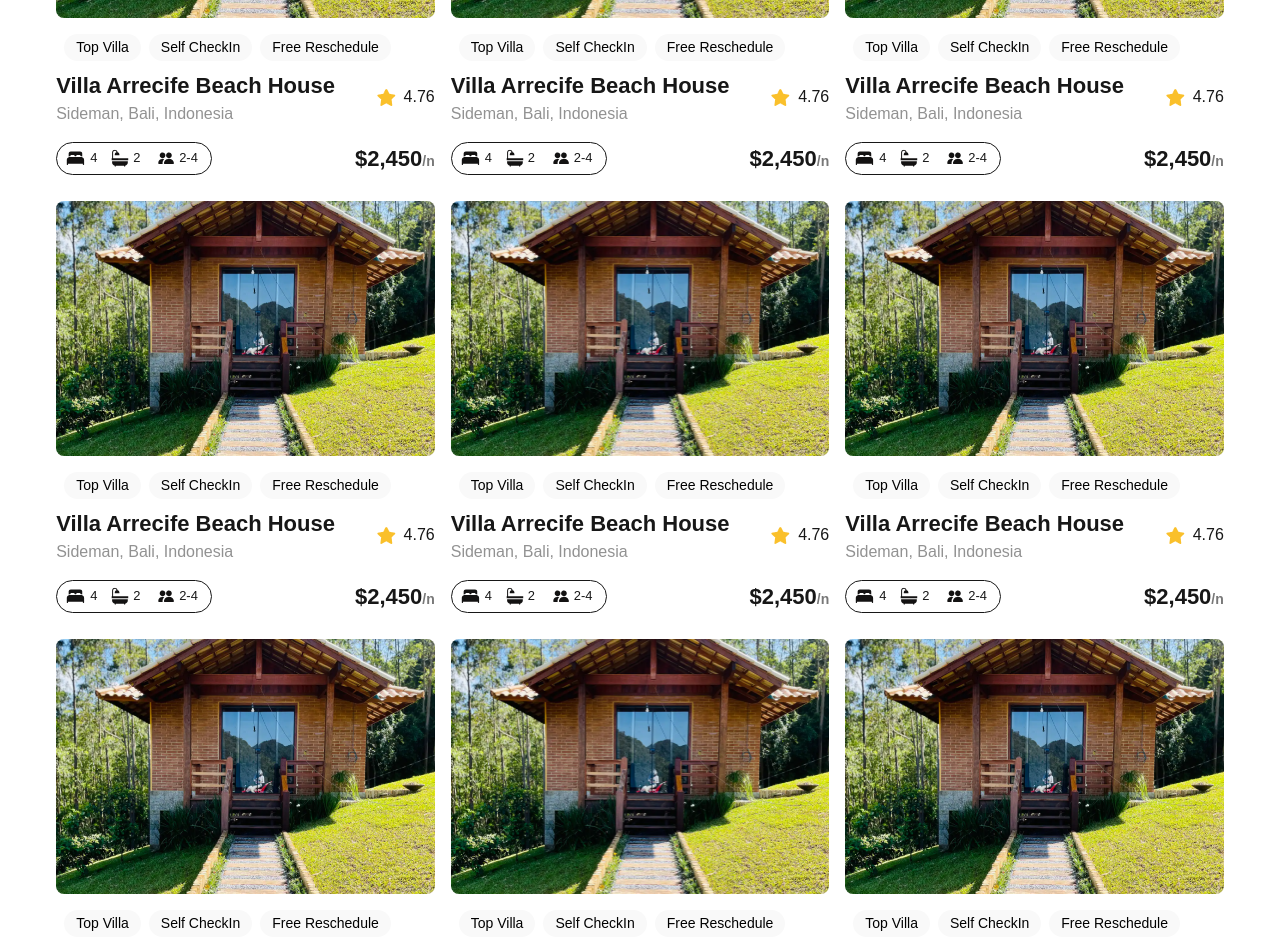
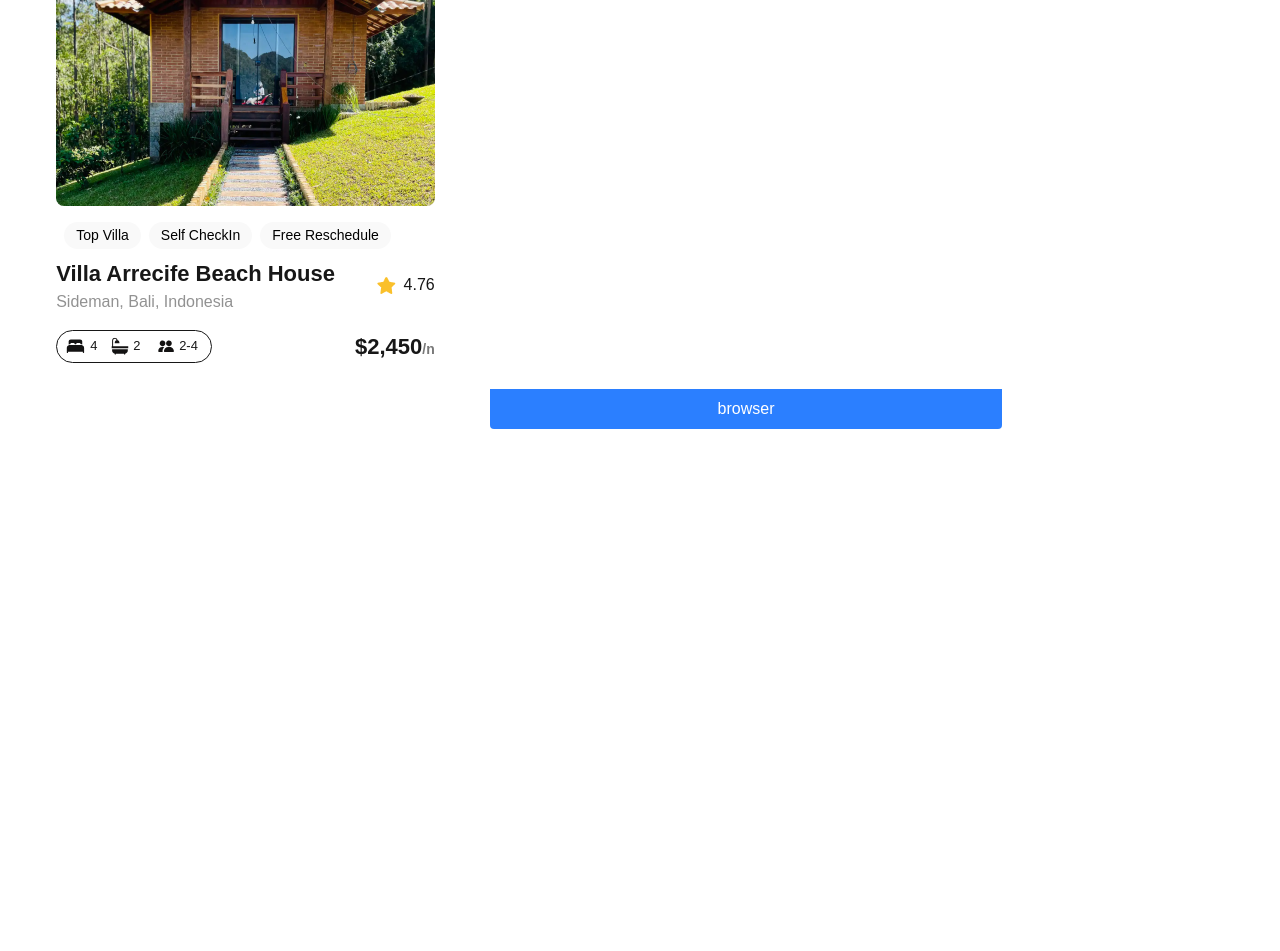
Before and after one commit to Nonijay/alx-project-0x00-setup, a Next.js app in the folder alx-project-0x00/: page /landing in a window 1280 px wide. Shown: the top 951 px of the page. After the commit the page ends 889 px from the top, so only its background shows below. Built offline with nearby package versions, Linux system fonts and the light colour scheme.

Commit message:
update task

```diff
--- /dev/null
+++ b/alx-project-0x00/components/Button.tsx
@@ -0,0 +1,13 @@
+import { title } from "process";
+import Pill from "./Pill";
+import React from "react";
+
+const Button: React.FC = () => {
+    return (
+        <div className="h-[500px] w-[300px]">
+            <button className="sm:min-w-sm sm:w-sm sm:m-auto md:w-md lg:w-lg bg-blue-500 hover:bg-sky-500 text-white text-1 px-6 py-2 rounded-b-sm">{title}</button>
+        </div>
+    )
+}
+
+export default Button
--- a/alx-project-0x00/pages/landing.tsx
+++ b/alx-project-0x00/pages/landing.tsx
@@ -1,4 +1,5 @@
 import Card from "@/components/Card"
+import Button from "@/components/Button"
 
 const Landing: React.FC = () => {
     return (
@@ -8,14 +9,17 @@ const Landing: React.FC = () => {
             </h1>
             <div className=" grid grid-cols-3 gap-4 px-4 py-4">
                 <Card />
+                {/* <Card />
                 <Card />
                 <Card />
                 <Card />
                 <Card />
                 <Card />
                 <Card />
-                <Card />
-                <Card />
+                <Card /> */}
+            </div>
+            <div className="flex flex-col ">
+                <Button />
             </div>
 
 
```
